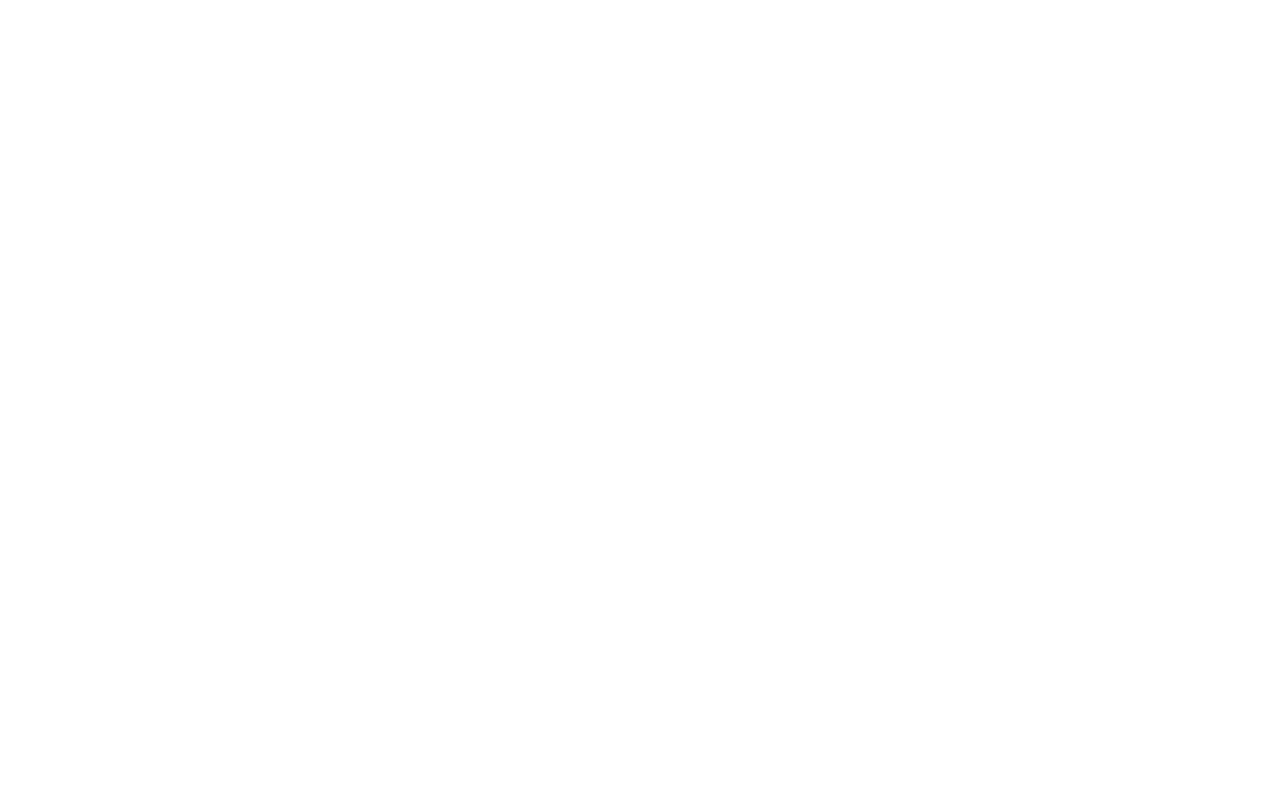
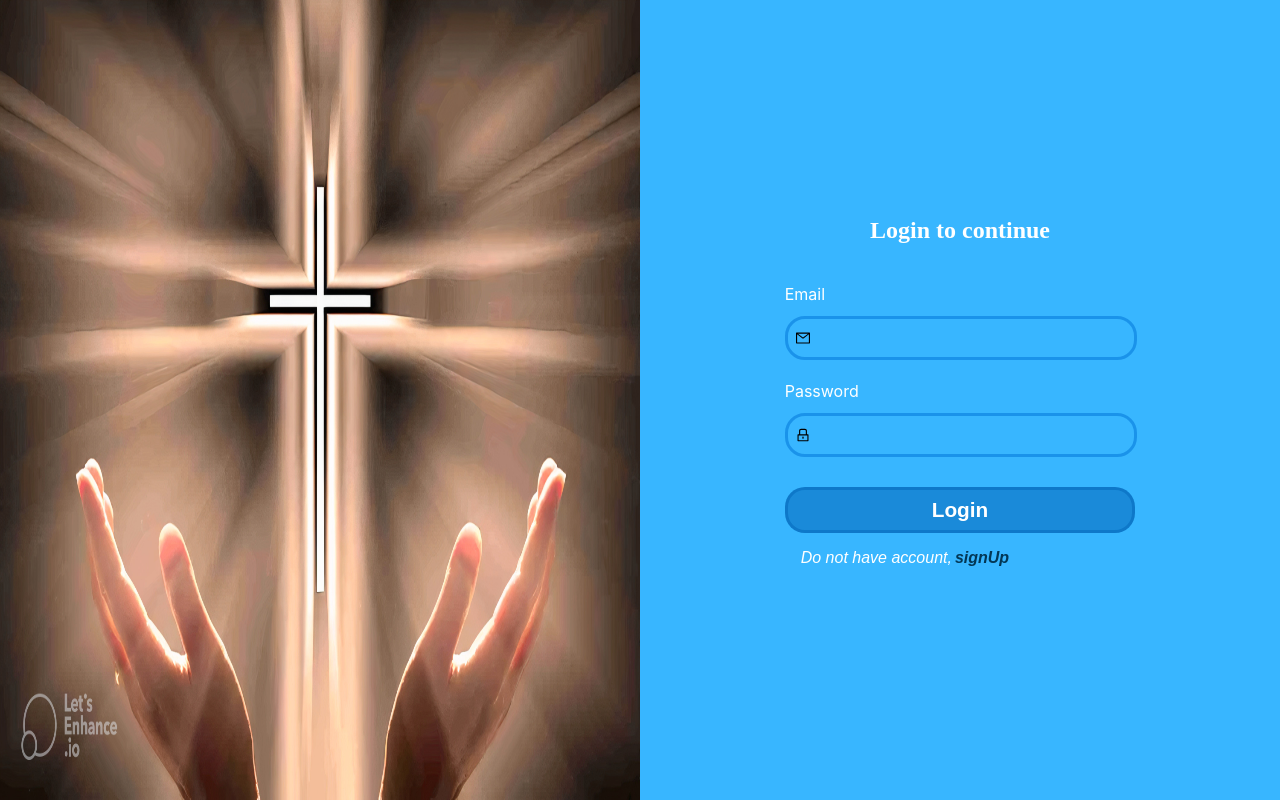
Before and after one commit to kadjialan/churly_frontEnd, a React (Create React App) app: page /signIn in a window 1280 px wide. Before the commit this address had no page. Built offline with nearby package versions, Linux system fonts and the light colour scheme.

Commit message:
signIn interface design

```diff
--- a/package.json
+++ b/package.json
@@ -8,6 +8,7 @@
     "@testing-library/user-event": "^13.5.0",
     "react": "^18.2.0",
     "react-dom": "^18.2.0",
+    "react-icons": "^4.11.0",
     "react-router-dom": "^6.16.0",
     "react-scripts": "5.0.1",
     "web-vitals": "^2.1.4"
--- a/src/App.jsx
+++ b/src/App.jsx
@@ -1,6 +1,7 @@
 import './App.css';
 import { BrowserRouter, Route, Routes } from 'react-router-dom';
 import Landing from './pages/landing/Landing';
+import SignIn from './pages/singIn/signIn';
 
 
 function App() {
@@ -9,6 +10,7 @@
         <BrowserRouter>
           <Routes>
             <Route path="/" element={<Landing />} />
+            <Route path="/signIn" element={<SignIn />} />
           </Routes>
         </BrowserRouter>
     </div>
--- a/src/pages/landing/Landing.jsx
+++ b/src/pages/landing/Landing.jsx
@@ -1,19 +1,21 @@
 import React from "react";
-import "./Landing.css";
+import Styles from "./Landing.module.css";
 import Hands from "../../assets/images/hands.jpg";
+import { useNavigate } from "react-router-dom";
 
 export default function Landing() {
+  const navigate = useNavigate()
   return (
-    <div className="container">
-      <div id="bg">
-        <img src={Hands} alt="hands" className="picture" />
-        <div className="right">
-          <div className="right__content">
+    <div className={Styles.container}>
+      <div className={Styles.bg} >
+        <img src={Hands} alt="hands" className={Styles.picture} />
+        <div className={Styles.right}>
+          <div className={Styles.right__content}>
             <p>We are here to help you live a faithful life with Christ</p>
             <h1> PROVIDE TOP TESTIMONIALS AND INMPACT THE COMMUNITY</h1>
-            <div className="buttons_holder">
-              <button className="signup">SING UP</button>
-              <button className="signup">SING IN</button>
+            <div className={Styles.buttons_holder}>
+              <button className={Styles.signup}>SING UP</button>
+              <button  className={Styles.signup} onClick={()=> navigate('/signIn') }>SING IN</button>
             </div>
           </div>
         </div>
--- a/src/pages/landing/Landing.css
+++ b/src/pages/landing/Landing.module.css
@@ -3,7 +3,7 @@
   flex-direction: column;
 }
 
-#bg {
+.bg {
   /*     background-image:  linear-gradient(180deg, rgba(37, 186, 235, 0.306) 80%, rgba(8, 180, 232, 0.272) 52%), url('../../assets/images/church.png');
     background-size: cover;
     background-repeat: no-repeat;
@@ -54,8 +54,15 @@
   font-weight: bolder;
   font-size: 1.3rem;
   border-radius: 12px;
-  border: 3px solid #5271ff;
-  background-color: transparent;
+  /* border: 3px solid #5271ff; */
+  background-color: #066cbd94;
+  border: 3px solid #066cbd94;
+  /* background-color: transparent; */
   cursor: pointer;
   color: #fff;
 }
+
+.signup:hover {
+  background-color: transparent;
+  border: 3px solid #067bdb94;
+}
--- /dev/null
+++ b/src/pages/singIn/signIn.jsx
@@ -0,0 +1,42 @@
+import React from "react";
+import Styles from "./signIn.module.css";
+import Hands from "../../assets/images/hands.jpg";
+import { AiOutlineMail, AiOutlineLock } from "react-icons/ai";
+
+export default function SignIn() {
+  return (
+    <div className={Styles.container}>
+      <div className={Styles.bg}>
+        <img src={Hands} alt="hands" className={Styles.picture} />
+        <div className={Styles.right}>
+          <h2>Login to continue</h2>
+          <div className={Styles.signIn__content}>
+            <>
+              <label>Email</label>
+              <div className={Styles.input_holder}>
+                <input type="email" required />
+                <AiOutlineMail className={Styles.icon} />
+              </div>
+            </>
+
+            <>
+              <label>Password</label>
+              <div className={Styles.input_holder}>
+                <input type="password" required />
+                <AiOutlineLock className={Styles.icon} />
+              </div>
+            </>
+
+            <div className={Styles.buttons_holder}>
+              <button className={Styles.signup}>Login</button>
+              <div className={Styles.row}>
+              <p className={Styles.text}>Do not have account,</p>
+              <p className={Styles.colored}>signUp</p>
+              </div>
+            </div>
+          </div>
+        </div>
+      </div>
+    </div>
+  );
+}
--- /dev/null
+++ b/src/pages/singIn/signIn.module.css
@@ -0,0 +1,113 @@
+.container {
+  display: flex;
+  flex-direction: column;
+}
+/* *{
+    outline: 1px solid red;
+}
+ */
+.bg {
+  height: 100vh;
+  display: flex;
+}
+
+.right {
+  display: flex;
+  flex-direction: column;
+  background-color: #38b6ff;
+  width: 50%;
+  height: 100vh;
+  align-items: center;
+  justify-content: center;
+}
+
+.picture {
+  width: 50%;
+  height: 100vh;
+}
+
+.signIn__content {
+  padding: 10px 8px;
+  color: #fff;
+  display: flex;
+  flex-direction: column;
+  /*  border: 2px solid #fff; */
+  height: 40%;
+  justify-content: space-around;
+}
+
+.signIn__content p {
+  font-size: 1rem;
+  font-family: sans-serif;
+}
+
+.right h2 {
+  /* font-size: 3rem; */
+  font-family: serif;
+  color: #fff;
+}
+
+/* .signIn__content .buttons_holder {
+  display: flex;
+  justify-content: space-between;
+} */
+
+.signup {
+  padding: 8px 9rem;
+  font-weight: bolder;
+  font-size: 1.3rem;
+  background-color: #066cbd94;
+  border: 3px solid #066cbd94;
+  cursor: pointer;
+  color: #fff;
+  border-radius: 20px;
+  margin-top: 8px;
+}
+
+.signup:hover {
+  background-color: #067bdb94;
+  border: 3px solid #067bdb94;
+}
+
+.signIn__content input {
+  background-color: transparent;
+  border-radius: 20px;
+  border: 3px solid #067bdb94;
+  padding: 8px 5px 8px 26px;
+  width: 90%;
+  color: #fff;
+  font-size: larger;
+  margin-top: -10px;
+}
+
+.input_holder {
+  position: relative;
+}
+
+ input:focus {
+    outline: none !important;
+}
+
+.icon {
+  position: absolute;
+  color: black;
+  left: 10px;
+  top: 4px;
+}
+
+.text {
+    margin-left: 16px;
+    font-style: italic;
+}
+
+.colored {
+    color: #033755;
+    font-weight: bold;
+    font-style: italic;
+}
+
+.row {
+    display: flex;
+    align-items: center;
+    gap: 3px;
+}
```
Also changed, not shown: 1 other file (tests, documents, lock files or other folders).
